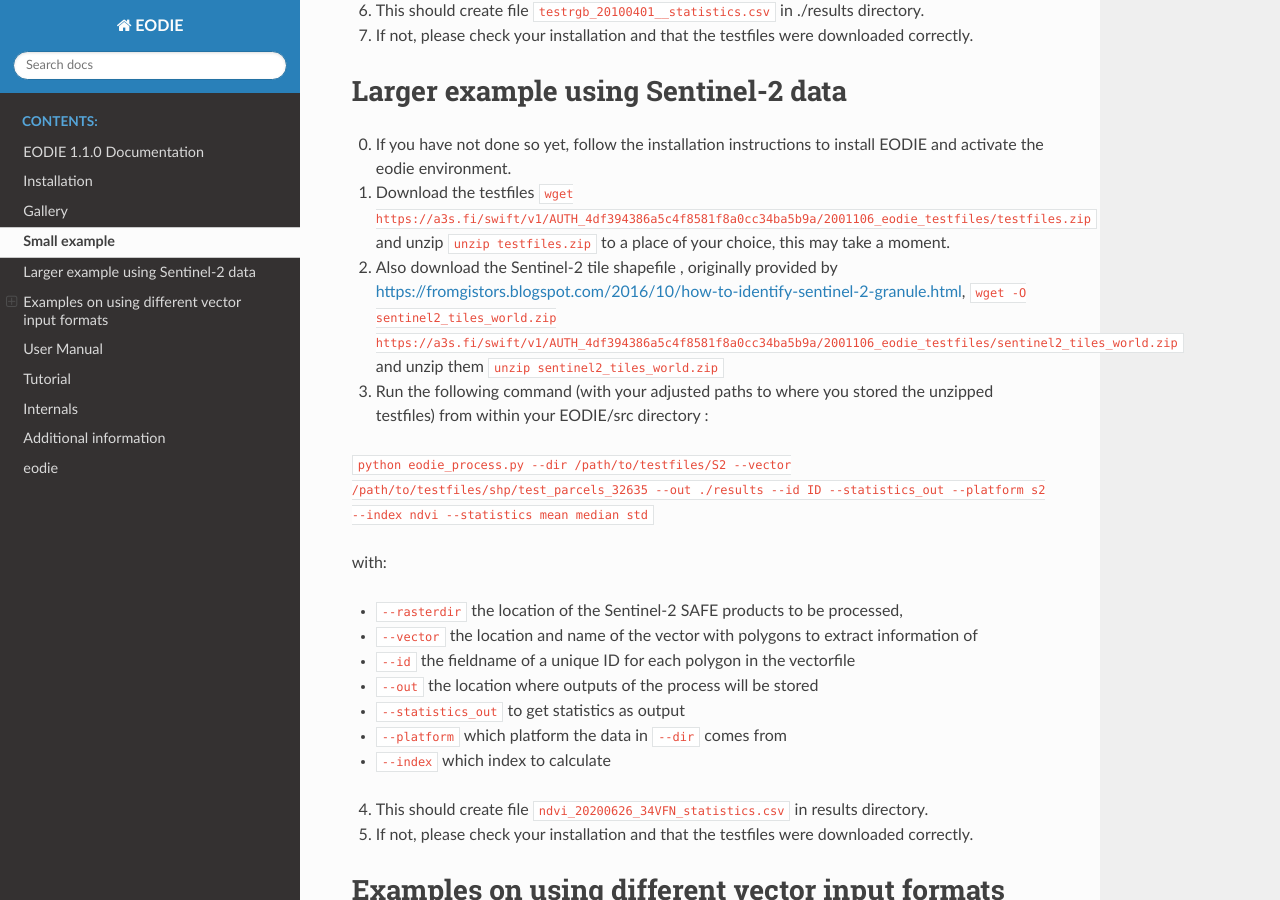
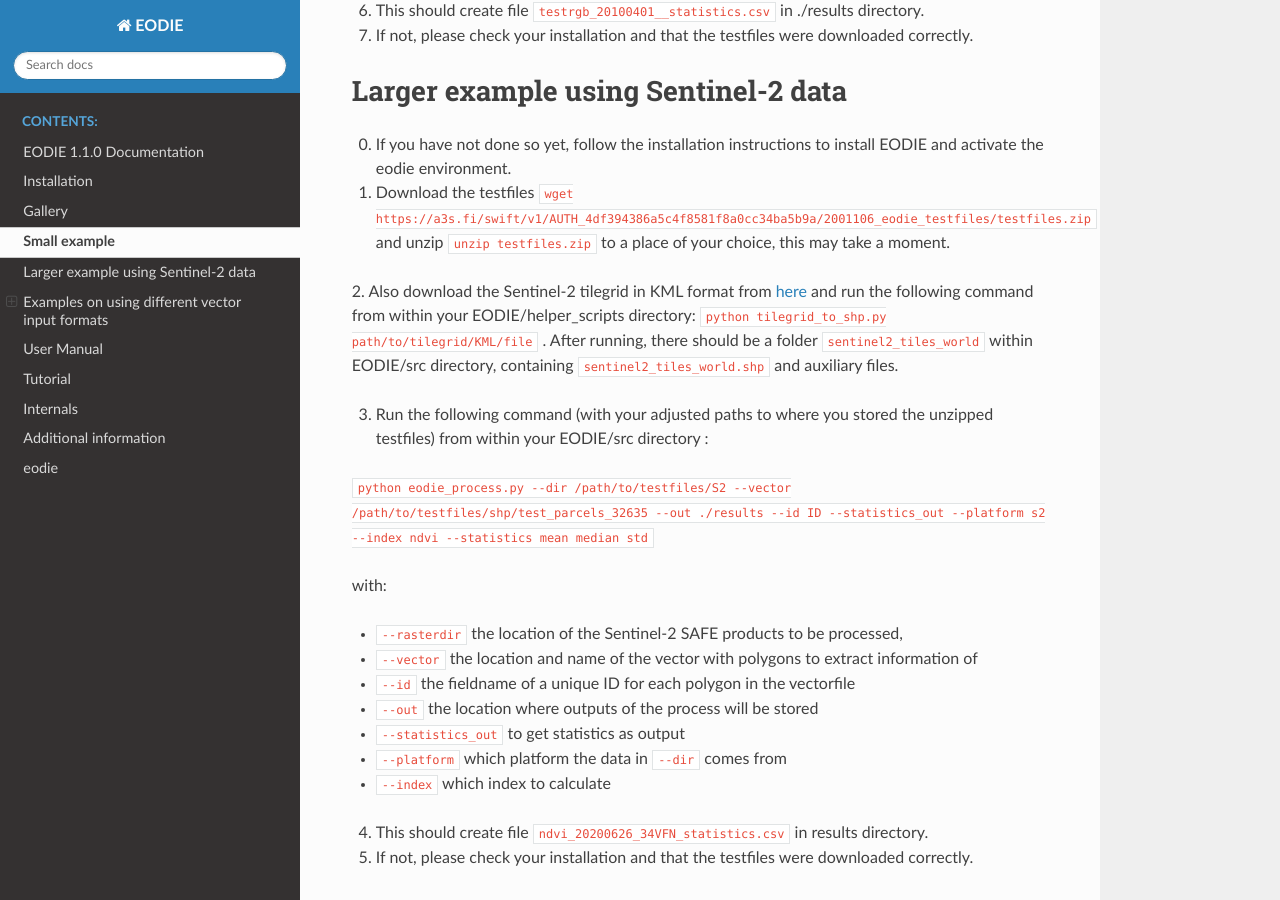
Before and after one commit to samumantha/EODIE, a Sphinx documentation site: the page built from docs/Example.rst, in a window 1280 px wide and 900 px high, scrolled down 799 px. Built offline with Sphinx 7.4.7 and the Read the Docs theme 2.0.0, drawn with Linux system fonts in a browser that asks for light colours.

Commit message:
Replaced downloading the sentinel2_tiles_world.zip with the official KML file and running tilegrid_to_shp.py

```diff
--- a/docs/Example.rst
+++ b/docs/Example.rst
@@ -30,7 +30,8 @@ Larger example using Sentinel-2 data
 
 0. If you have not done so yet, follow the installation instructions to install EODIE and activate the eodie environment.
 1. Download the testfiles ``wget https://a3s.fi/swift/v1/AUTH_4df394386a5c4f8581f8a0cc34ba5b9a/2001106_eodie_testfiles/testfiles.zip`` and unzip ``unzip testfiles.zip`` to a place of your choice, this may take a moment.
-2. Also download the Sentinel-2 tile shapefile , originally provided by https://fromgistors.blogspot.com/2016/10/how-to-identify-sentinel-2-granule.html, ``wget -O sentinel2_tiles_world.zip https://a3s.fi/swift/v1/AUTH_4df394386a5c4f8581f8a0cc34ba5b9a/2001106_eodie_testfiles/sentinel2_tiles_world.zip`` and unzip them ``unzip sentinel2_tiles_world.zip``
+2. Also download the Sentinel-2 tilegrid in KML format from `here <https://sentinels.copernicus.eu/web/sentinel/missions/sentinel-2/data-products>`_ and run the following command from within your EODIE/helper_scripts directory:
+``python tilegrid_to_shp.py path/to/tilegrid/KML/file`` . After running, there should be a folder ``sentinel2_tiles_world`` within EODIE/src directory, containing ``sentinel2_tiles_world.shp`` and auxiliary files.
 
 3. Run the following command (with your adjusted paths to where you stored the unzipped testfiles) from within your EODIE/src directory :
 
```
